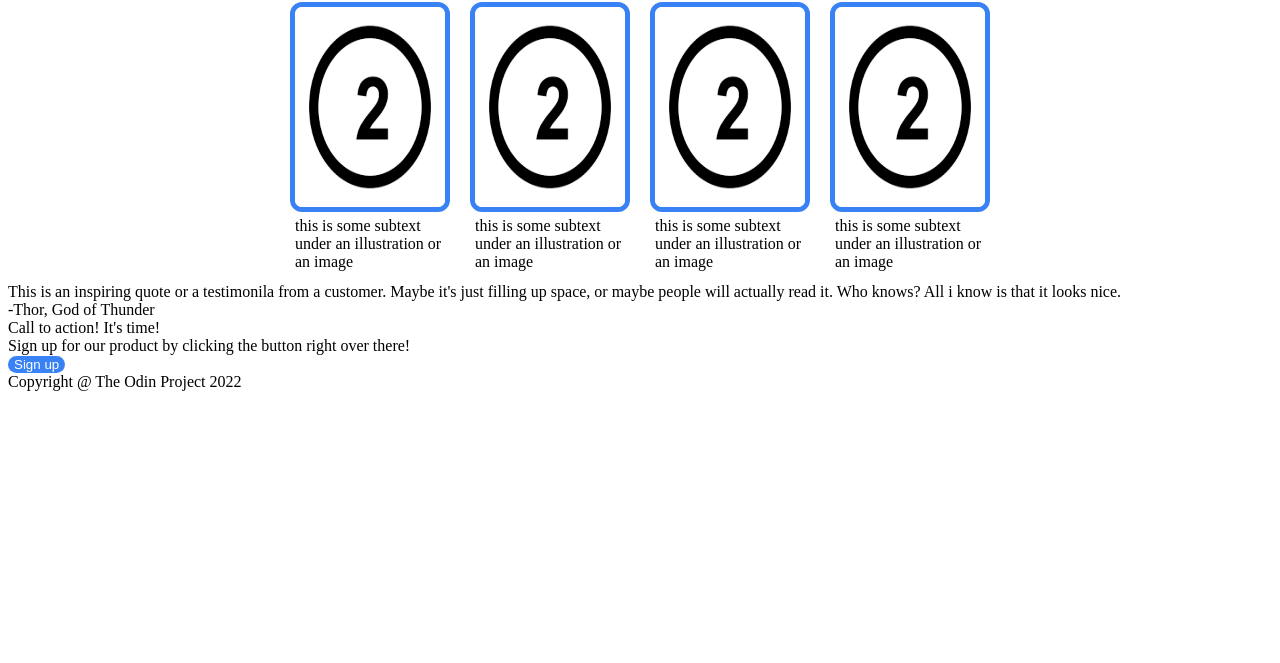
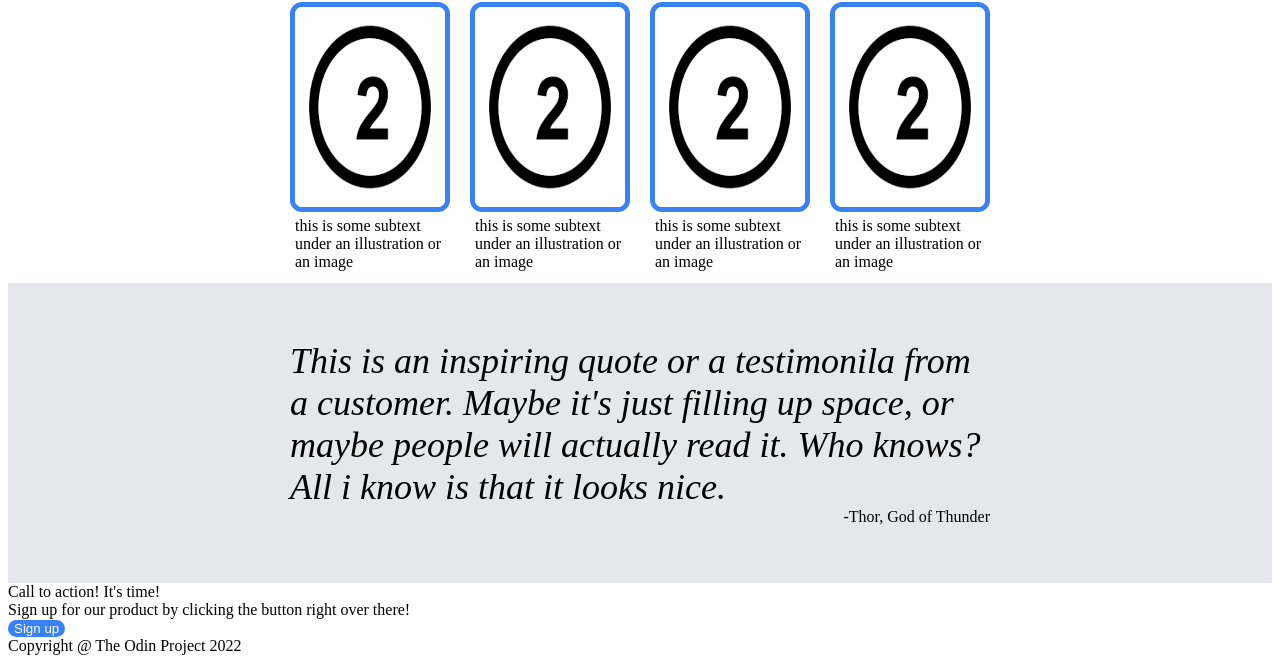
Before and after one commit to Karoliskved/main-page-using-flex, a plain HTML site: page index.html in a window 1280 px wide. Shown: the part 425-1088 px from the top of the page. Before the commit the page ends 824 px from the top, so only its background shows below. Drawn offline with Linux system fonts and the light colour scheme.

Commit message:
add styles to quote section

```diff
--- a/index.html
+++ b/index.html
@@ -51,9 +51,11 @@
         </div>
         </div>
     </div>
+    <div class="container">
     <div class="quotebox">
         <div class="quote"> This is an inspiring quote or a testimonila from a customer. Maybe it's just filling up space, or maybe people will actually read it. Who knows? All i know is that it looks nice.</div>
         <div class="quoteatr"> -Thor, God of Thunder</div>
+    </div>
     </div>
     <div class="product">
         <div class="calltoa">Call to action! It's time!</div>
--- a/style.css
+++ b/style.css
@@ -94,3 +94,26 @@ button{
     font-weight: extra-bold;
     color: #1F2937;
   }
+.quotebox{
+    display: flex;
+    flex-direction: column;
+    background-color: #e5e7eb ;
+    align-items: center;
+    justify-content: center;
+    height: 300px;
+    max-width: 700px;
+}
+.quote{
+    width: 700px;
+    font-size: 36px;
+    font-style: italic;
+    font-weight: lighter;
+}
+.quoteatr{
+    align-self: flex-end;
+}
+.container{
+    display: flex;
+    background-color: #e5e7eb ;
+    justify-content: center;
+}
```
